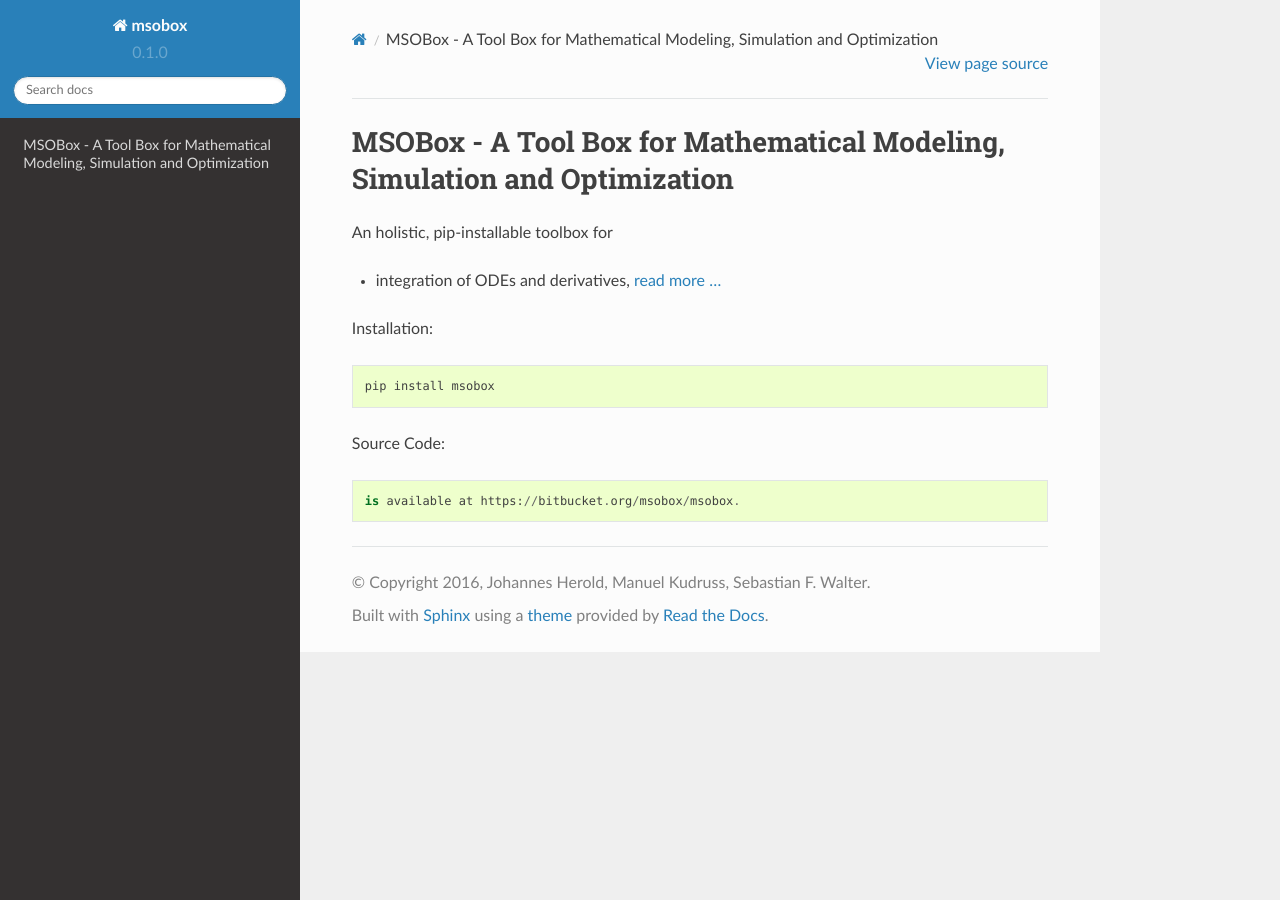
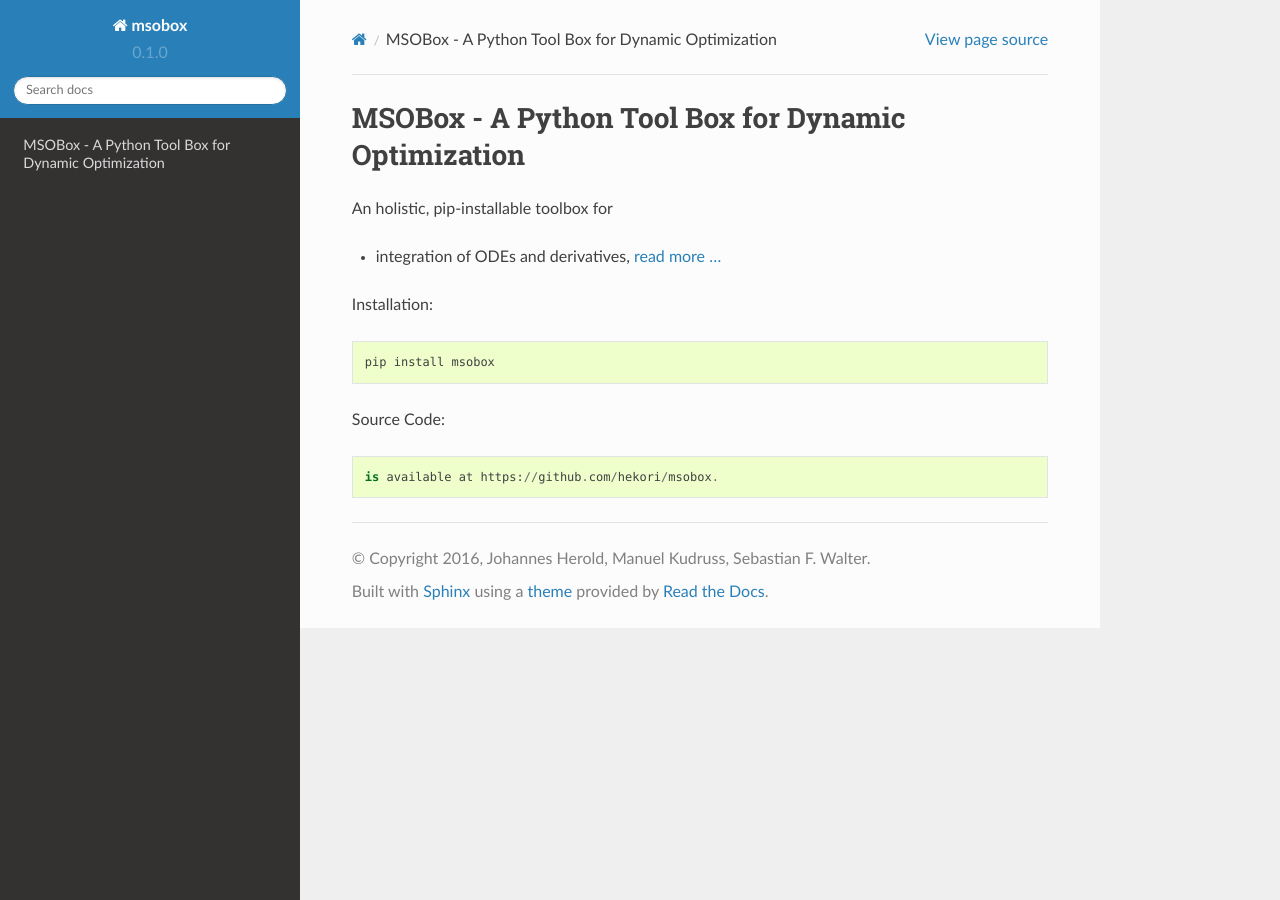
Before and after one commit to hekori/msobox, a Sphinx documentation site: the page built from docs/index.rst, in a window 1280 px wide. Built offline with Sphinx 7.4.7 and the Read the Docs theme 2.0.0, drawn with Linux system fonts in a browser that asks for light colours.

Commit message:
update readme after moving to github

```diff
--- a/README.rst
+++ b/README.rst
@@ -1,4 +1,5 @@
-MSOBox - A Tool Box for Mathematical Modeling, Simulation and Optimization
---------------------------------------------------------------------------
+MSOBox - A Python Tool Box for Dynamic Optimization
+---------------------------------------------------
 
 See http://msobox.readthedocs.org for documentation and installation instructions.
+License: BSD, see LICENSE.txt
--- a/docs/index.rst
+++ b/docs/index.rst
@@ -1,5 +1,5 @@
-MSOBox - A Tool Box for Mathematical Modeling, Simulation and Optimization
-==========================================================================
+MSOBox - A Python Tool Box for Dynamic Optimization
+===================================================
 
 An holistic, pip-installable toolbox for
 
@@ -12,4 +12,4 @@ Installation::
 
 Source Code::
 
-    is available at https://bitbucket.org/msobox/msobox.
+    is available at https://github.com/hekori/msobox.
```
